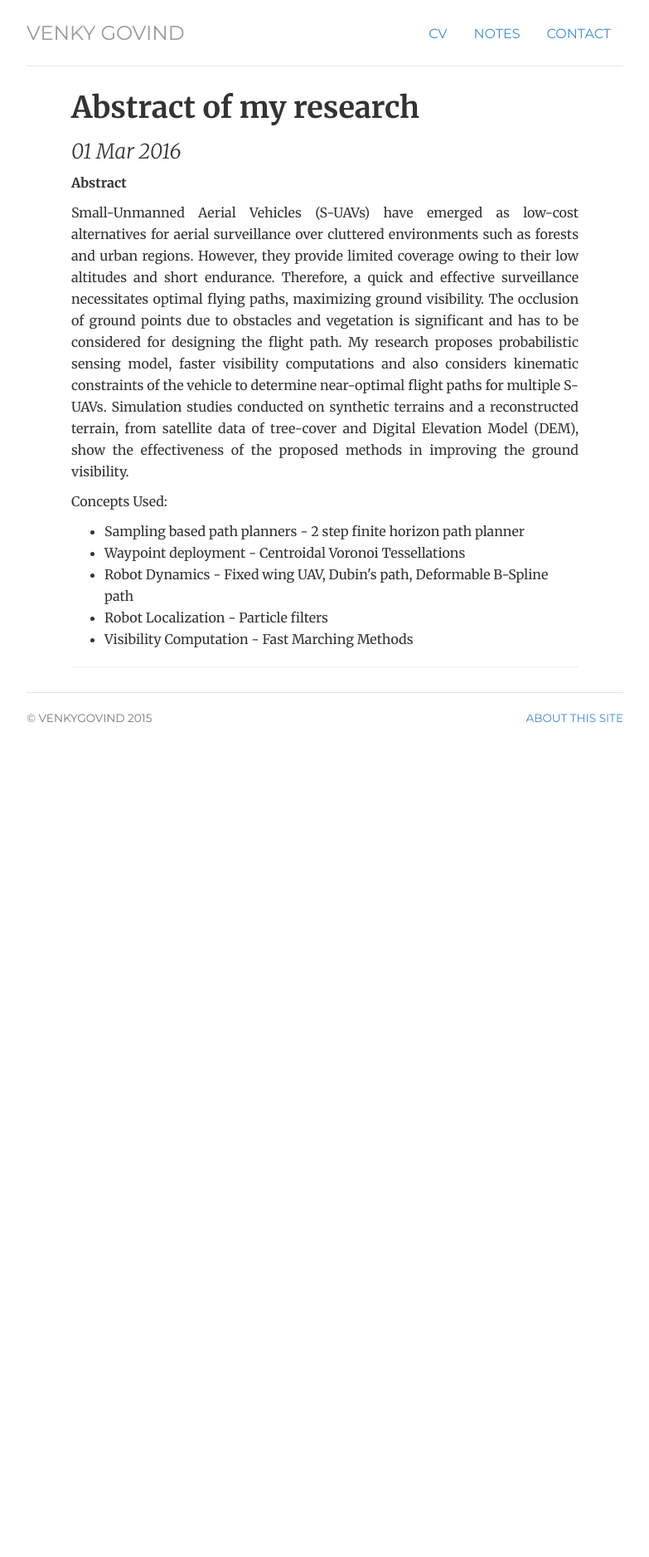
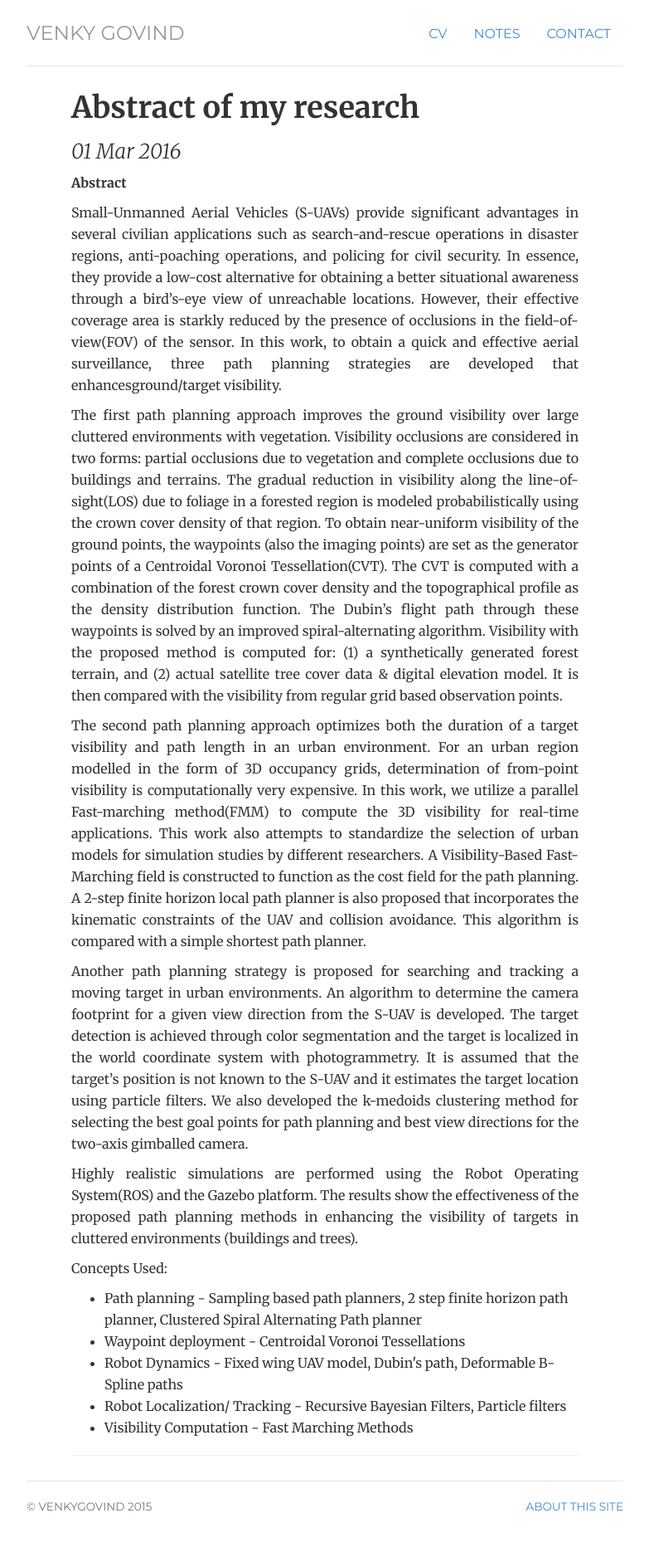
Before and after one commit to webvenky/webvenky.github.io, a Jekyll site: the page built from _posts/2016-03-01-Venky-Govind-Abstract.md, in a window 1280 px wide. Shown: the whole page at 83% size, without its empty margins (248-1031 px from the left). Built offline with Jekyll 4.4.1, drawn with Linux system fonts in a browser that asks for light colours; before the commit the page ends 926 px from its top, so only the background shows below that.

Commit message:
Update abstract

```diff
--- a/_posts/2016-03-01-Venky-Govind-Abstract.md
+++ b/_posts/2016-03-01-Venky-Govind-Abstract.md
@@ -7,17 +7,70 @@ comments: false
 
 <b> Abstract </b>
 
+<!-- <p style="text-align:justify">
+Small-Unmanned Aerial Vehicles (S-UAVs) have emerged as low-cost alternatives for aerial surveillance over cluttered environments such as forests and urban regions. However, they provide limited coverage owing to their low altitudes and short endurance. Therefore, a quick and effective surveillance necessitates optimal flying paths, maximizing ground visibility. The occlusion of ground points due to obstacles and vegetation is significant and has to be considered for designing the flight path. My research proposes probabilistic sensing model, faster visibility computations and also considers kinematic constraints of the vehicle to determine near-optimal flight paths for multiple S-UAVs. Simulation studies conducted on synthetic terrains and a reconstructed terrain, from satellite data of tree-cover and Digital Elevation Model (DEM), show the effectiveness of the proposed methods in improving the ground visibility.
+</p> -->
+
 <p style="text-align:justify">
-Small-Unmanned Aerial Vehicles (S-UAVs) have emerged as low-cost alternatives for aerial surveillance over cluttered environments such as forests and urban regions. However, they provide limited coverage owing to their low altitudes and short endurance. Therefore, a quick and effective surveillance necessitates optimal flying paths, maximizing ground visibility. The occlusion of ground points due to obstacles and vegetation is significant and has to be considered for designing the flight path. My research proposes probabilistic sensing model, faster visibility computations and also considers kinematic constraints of the vehicle to determine near-optimal flight paths for multiple S-UAVs. Simulation studies conducted on synthetic terrains and a reconstructed terrain, from satellite data of tree-cover and Digital Elevation Model (DEM), show the effectiveness of the proposed methods in improving the ground visibility.
+Small-Unmanned Aerial Vehicles (S-UAVs) provide significant advantages in several civilian applications such as search-and-rescue
+operations in disaster regions, anti-poaching operations, and policing
+for civil security. In essence, they provide a low-cost alternative for
+obtaining a better situational awareness through a bird’s-eye view of
+unreachable locations. However, their effective coverage area is starkly
+reduced by the presence of occlusions in the field-of-view(FOV) of the
+sensor. In this work, to obtain a quick and effective aerial surveillance, three path planning strategies are developed that enhancesground/target visibility.</p>
+<p style="text-align:justify">
+The first path planning approach improves the ground visibility over
+large cluttered environments with vegetation. Visibility occlusions
+are considered in two forms: partial occlusions due to vegetation
+and complete occlusions due to buildings and terrains. The gradual
+reduction in visibility along the line-of-sight(LOS) due to foliage
+in a forested region is modeled probabilistically using the crown
+cover density of that region. To obtain near-uniform visibility of the
+ground points, the waypoints (also the imaging points) are set as the
+generator points of a Centroidal Voronoi Tessellation(CVT). The CVT
+is computed with a combination of the forest crown cover density and
+the topographical profile as the density distribution function. The
+Dubin’s flight path through these waypoints is solved by an improved
+spiral-alternating algorithm. Visibility with the proposed method
+is computed for: (1) a synthetically generated forest terrain, and
+(2) actual satellite tree cover data & digital elevation model. It is
+then compared with the visibility from regular grid based observation
+points.</p>
+<p style="text-align:justify">
+The second path planning approach optimizes both the duration of
+a target visibility and path length in an urban environment. For an
+urban region modelled in the form of 3D occupancy grids, determination of from-point visibility is computationally very expensive. In this
+work, we utilize a parallel Fast-marching method(FMM) to compute
+the 3D visibility for real-time applications. This work also attempts
+to standardize the selection of urban models for simulation studies by
+different researchers. A Visibility-Based Fast-Marching field is constructed to function as the cost field for the path planning. A 2-step
+finite horizon local path planner is also proposed that incorporates
+the kinematic constraints of the UAV and collision avoidance. This
+algorithm is compared with a simple shortest path planner.</p>
+<p style="text-align:justify">
+Another path planning strategy is proposed for searching and tracking
+a moving target in urban environments. An algorithm to determine
+the camera footprint for a given view direction from the S-UAV is
+developed. The target detection is achieved through color segmentation and the target is localized in the world coordinate system with
+photogrammetry. It is assumed that the target’s position is not known
+to the S-UAV and it estimates the target location using particle filters.
+We also developed the k-medoids clustering method for selecting the
+best goal points for path planning and best view directions for the
+two-axis gimballed camera.</p>
+<p style="text-align:justify">
+Highly realistic simulations are performed using the Robot Operating System(ROS) and the Gazebo platform. The results show the
+effectiveness of the proposed path planning methods in enhancing the
+visibility of targets in cluttered environments (buildings and trees).
 </p>
 
 <p style="text-align:justify">
 Concepts Used:
 	<ul>
-	<li>Sampling based path planners - 2 step finite horizon path planner</li>
-	<li>Waypoint deployment - Centroidal Voronoi Tessellations</li>
-	<li>Robot Dynamics -  Fixed wing UAV, Dubin's path, Deformable B-Spline path </li>
-	<li>Robot Localization - Particle filters</li>
+	<li>Path planning - Sampling based path planners, 2 step finite horizon path planner, Clustered Spiral Alternating Path planner</li>
+	<li>Waypoint deployment - Centroidal Voronoi Tessellations </li>
+	<li>Robot Dynamics -  Fixed wing UAV model, Dubin's path, Deformable B-Spline paths </li>
+	<li>Robot Localization/ Tracking - Recursive Bayesian Filters, Particle filters </li>
 	<li>Visibility Computation - Fast Marching Methods</li>
 	</ul>
 </p>
```
